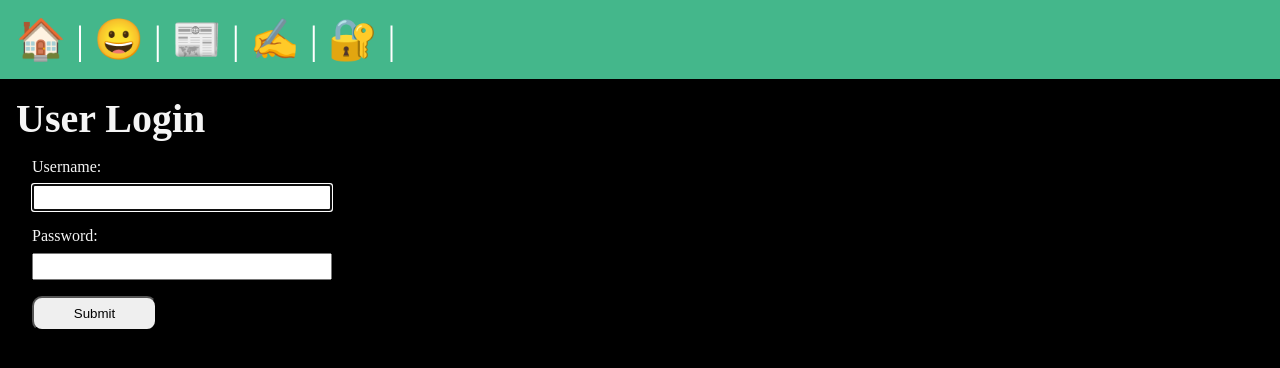
After one commit to chrisDR2014/DaveDjango, a Django app: page /users/login/ in a window 1280 px wide. The commit adds this page. Shown: the top 368 px of the page. Run offline with Django 5.2, Linux system fonts and the light colour scheme; parts of the project's set-up code (start-up, migrations or seed data) failed here and were passed over.

Commit message:
Lesson 10 User Login

```diff
--- a/myproject/templates/layout.html
+++ b/myproject/templates/layout.html
@@ -11,15 +11,28 @@
   <body>
     <nav>
       <a href="/"><span role="img" aria-label="Home" title="Home">🏠</span></a>
-			<a href="/about"><span role="img" aria-label="About" title="About">😀</span></a>
-			<a href="{% url 'posts:list' %}"
-				><span role="img" aria-label="Posts" title="Posts">📰</span></a
-			>
-			<a href="{% url 'users:register' %}"
-				><span role="img" aria-label="Register New User" title="Register New User"
-					>✍️</span
-				></a
-			>
+      |
+      <a href="/about">
+        <span role="img" aria-label="About" title="About">😀</span>
+      </a>
+      |
+      <a href="{% url 'posts:list' %}">
+        <span role="img" aria-label="Posts" title="Posts">📰</span>
+      </a>
+      |
+      <a href="{% url 'users:register' %}">
+        <span
+          role="img"
+          aria-label="Register New User"
+          title="Register New User">
+          ✍️
+        </span>
+      </a>
+      |
+      <a href="{% url 'users:login' %}">
+        <span role="img" aria-label="User Login" title="User Login">🔐</span>
+      </a>
+      |
     </nav>
     <main>{% block content %} {% endblock %}</main>
   </body>
--- /dev/null
+++ b/myproject/users/templates/users/login.html
@@ -0,0 +1,8 @@
+{% extends "layout.html" %} {% block title %} User Login {% endblock %} {% block content %}
+
+<h2>User Login</h2>
+<form class="form-with-validation" action="/users/login/" method="post">
+  {% csrf_token %} {{ form }}
+  <button class="form-submit">Submit</button>
+</form>
+{% endblock %}
--- a/myproject/users/urls.py
+++ b/myproject/users/urls.py
@@ -5,4 +5,5 @@ app_name = 'users'
 
 urlpatterns = [
     path('register/', views.register_view, name="register"),
+    path('login/', views.login_view, name="login"),
 ]
--- a/myproject/users/views.py
+++ b/myproject/users/views.py
@@ -1,13 +1,25 @@
 from django.shortcuts import render, redirect
-from django.contrib.auth.forms import UserCreationForm
+from django.contrib.auth.forms import UserCreationForm, AuthenticationForm
+from django.contrib.auth import login
 
 # Create your views here.
 def register_view(request):
     if request.method == 'POST':
         form = UserCreationForm(request.POST)
         if form.is_valid():
-            form.save()
+            login(request, form.save())
             return redirect('posts:list')
     else:
         form = UserCreationForm()
     return render(request, 'users/register.html', {'form': form})
+
+def login_view(request):
+    if request.method == 'POST':
+        form = AuthenticationForm(data=request.POST)
+        if form.is_valid():
+            login(request, form.get_user())
+            #LOGIN HERE
+            return redirect('posts:list')
+    else:
+        form = AuthenticationForm()
+    return render(request, 'users/login.html', {'form': form})
```
Also changed, not shown: myproject/users/templates/users/register.html (+4 -3 lines), 1 other file. Lines whose indentation alone changed are shown as unchanged.
